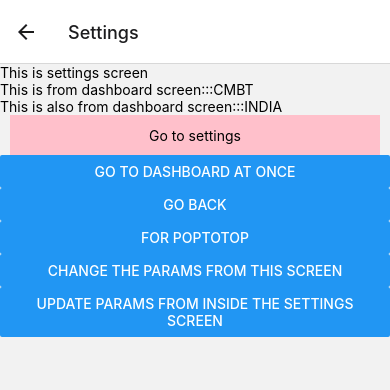
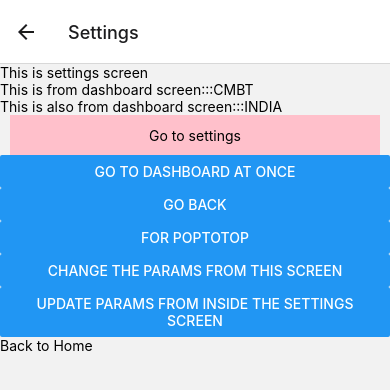
Before and after one commit to ra-janani/firstsampleproject, a React Native app: screen /Settings in a window 390 px wide. Shown: the top 390 px of the page. Built offline with nearby package versions, Linux system fonts and the light colour scheme.

Commit message:
splitting into mainstack and authstack

```diff
--- a/App.js
+++ b/App.js
@@ -37,9 +37,38 @@ const HomeScreen = props => {
 };
 
 function App() {
-  return (
-    <NavigationContainer>
-      <Stack.Navigator>
+  const [isUserLoggedIn,setIsUserLoggedIn]=useState(true);
+  const getAuthStack = () => {
+    return (
+      <Stack.Group>
+        <Stack.Screen
+          name="Login"
+          component={() => (
+            <View>
+              <Text>Login screen</Text>
+            </View>
+          )}
+        />
+        <Stack.Screen
+          name="Sign up"
+          component={() => (
+            <View>
+              <Text>SignUp screen</Text>
+            </View>
+          )}
+        />
+      </Stack.Group>
+    );
+  };
+
+  const getMainStack = () => {
+    return (
+      <Stack.Group>
+        <Stack.Screen
+          name="DashBoard"
+          component={DashBoardScreen}
+          title={'DashBoardScreen'}
+        />
         <Stack.Screen
           name={'HookEffectScreen'}
           component={HookEffectScreen}
@@ -51,30 +80,19 @@ function App() {
           title={'Home'}
         />
 
-        {/* <Stack.Screen
-          name={'CarDetailsForm'}
-          component={CarDetailsForm}
-          title={'CarDetailsForm'}
-        />
-        <Stack.Screen
-          name={'CarDetailScreen'}
-          component={CarDetailScreen}
-          title={'CarDetailScreen'}
-        /> */}
-
-        <Stack.Screen
-          name="DashBoard"
-          component={DashBoardScreen}
-          title={'DashBoardScreen'}
-        />
-
         <Stack.Screen
           name="Settings"
           component={Settings}
           title={'Settings'}
           initialParams={{city: 'CMBT', country: 'INDIA'}}
         />
-      </Stack.Navigator>
+      </Stack.Group>
+    );
+  };
+
+  return (
+    <NavigationContainer>
+      <Stack.Navigator>{isUserLoggedIn?getMainStack():getAuthStack()}</Stack.Navigator>
     </NavigationContainer>
   );
 }
--- a/src/containers/DashBoardScreen/index.js
+++ b/src/containers/DashBoardScreen/index.js
@@ -1,4 +1,4 @@
-import {useState} from 'react';
+import {useState,useEffect} from 'react';
 import {
   SafeAreaView,
   View,
@@ -13,7 +13,13 @@ import {MyTestComponent} from '../../components';
 import Abc from '../SettingsScreen/abc';
 import CarDetailsForm from '../CarDetailsForm';
 
-const DashBoardScreen = props => {
+  const DashBoardScreen = props => {
+      useEffect(()=>{
+      console.log('=============');
+      console.log(props.route.params);
+      console.log('=============');
+
+    },[props.route.params]);
   const [city, setCity] = useState('');
   const [country, setCountry] = useState('');
   const [cityList, setCityList] = useState([
--- a/src/containers/SettingsScreen/index.js
+++ b/src/containers/SettingsScreen/index.js
@@ -57,6 +57,15 @@ const Settings = props => {
           });
         }}
       />
+      <TouchableOpacity
+        onPress={() => {
+          props.navigation.navigate({
+            name:'DashBoard',
+            params:{batch:4,topic:'passing params to back screen'},
+            merge:true});
+        }}>
+        <Text>Back to Home</Text>
+      </TouchableOpacity>
     </View>
   );
 };
```
